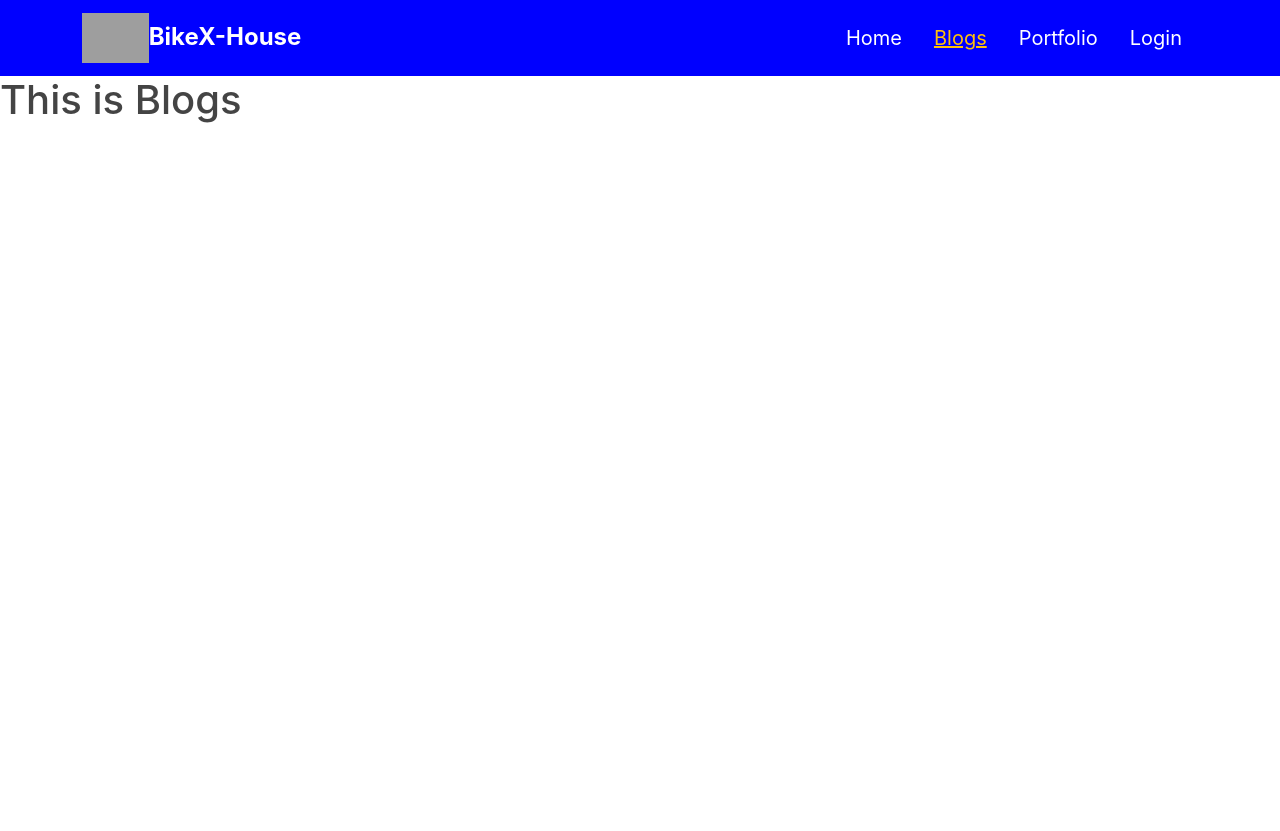
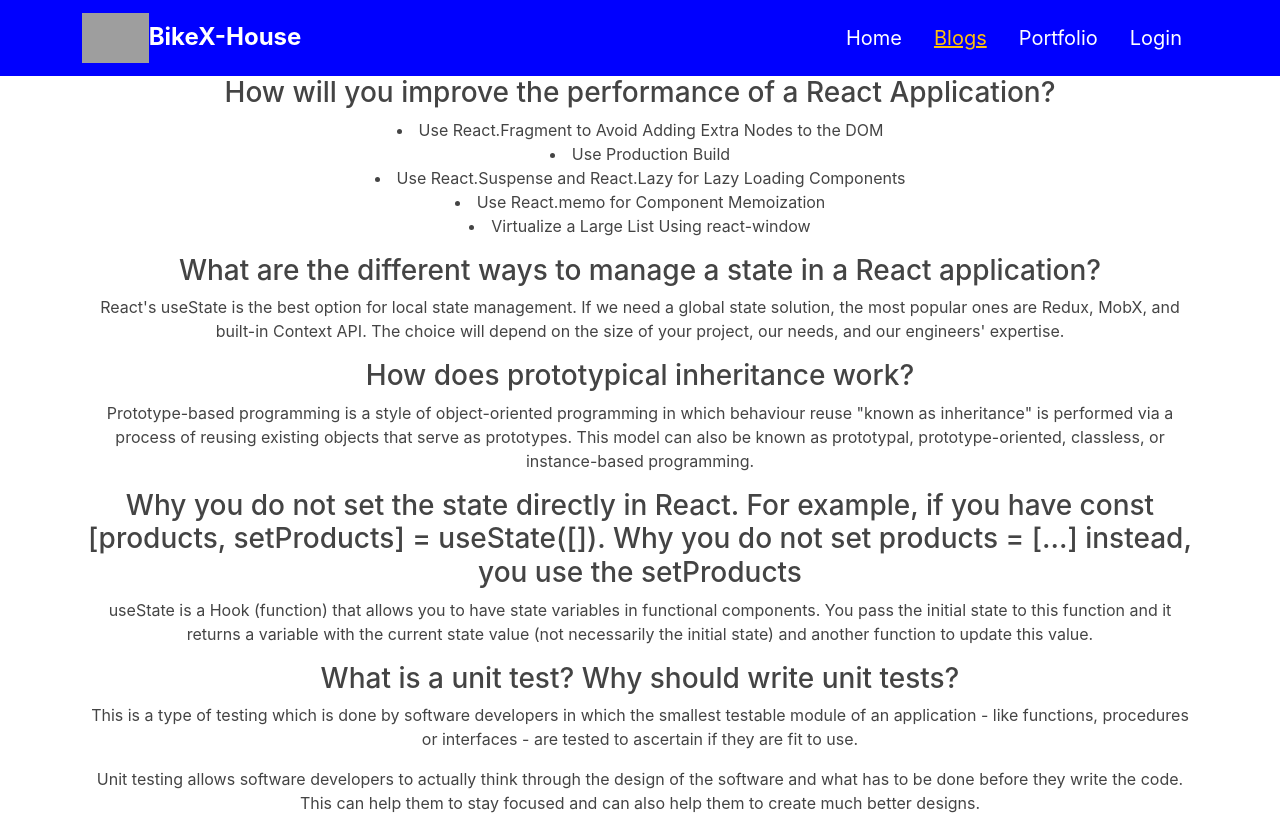
Before and after one commit to Jubayer-cmd/BikeX-House, a React (Create React App) app: page /blogs in a window 1280 px wide. Before the commit the page ends 800 px from the top, so only its background shows below. Built offline with nearby package versions, Linux system fonts and the light colour scheme; no server answers; grey boxes are pictures that could not be loaded.

Commit message:
blogs added

```diff
--- a/src/Components/Blogs/Blogs.js
+++ b/src/Components/Blogs/Blogs.js
@@ -2,8 +2,56 @@ import React from "react";
 
 const Blogs = () => {
   return (
-    <div>
-      <h1>This is Blogs</h1>
+    <div className="container text-center">
+      <h3>How will you improve the performance of a React Application?</h3>
+      <p>
+        <li>Use React.Fragment to Avoid Adding Extra Nodes to the DOM</li>
+        <li>Use Production Build</li>
+        <li>Use React.Suspense and React.Lazy for Lazy Loading Components</li>
+        <li>Use React.memo for Component Memoization</li>
+        <li>Virtualize a Large List Using react-window</li>
+      </p>
+      <h3>
+        What are the different ways to manage a state in a React application?
+      </h3>
+      <p>
+        React's useState is the best option for local state management. If we
+        need a global state solution, the most popular ones are Redux, MobX, and
+        built-in Context API. The choice will depend on the size of your
+        project, our needs, and our engineers' expertise.
+      </p>
+      <h3>How does prototypical inheritance work?</h3>
+      <p>
+        Prototype-based programming is a style of object-oriented programming in
+        which behaviour reuse "known as inheritance" is performed via a process
+        of reusing existing objects that serve as prototypes. This model can
+        also be known as prototypal, prototype-oriented, classless, or
+        instance-based programming.
+      </p>
+      <h3>
+        Why you do not set the state directly in React. For example, if you have
+        const [products, setProducts] = useState([]). Why you do not set
+        products = [...] instead, you use the setProducts
+      </h3>
+      <p>
+        useState is a Hook (function) that allows you to have state variables in
+        functional components. You pass the initial state to this function and
+        it returns a variable with the current state value (not necessarily the
+        initial state) and another function to update this value.
+      </p>
+      <h3>What is a unit test? Why should write unit tests?</h3>
+      <p>
+        This is a type of testing which is done by software developers in which
+        the smallest testable module of an application - like functions,
+        procedures or interfaces - are tested to ascertain if they are fit to
+        use.
+      </p>
+      <p>
+        Unit testing allows software developers to actually think through the
+        design of the software and what has to be done before they write the
+        code. This can help them to stay focused and can also help them to
+        create much better designs.
+      </p>
     </div>
   );
 };
--- a/src/Components/NotFound/NotFound.js
+++ b/src/Components/NotFound/NotFound.js
@@ -2,8 +2,13 @@ import React from "react";
 
 const NotFound = () => {
   return (
-    <div>
-      <h1>Error not found!</h1>
+    <div className="text-danger text-center">
+      <h1>Error not found!!</h1>
+      <img
+        className="img-fluid mx-auto"
+        src="https://miro.medium.com/max/800/1*hFwwQAW45673VGKrMPE2qQ.png"
+        alt=""
+      />
     </div>
   );
 };
--- a/src/Components/Purchase/Purchase.js
+++ b/src/Components/Purchase/Purchase.js
@@ -35,7 +35,7 @@ const Purchase = () => {
     ) {
       setActivityChanged(true);
       toast.error(
-        "Quantity should be bigger then minimum quantity and less than available quantity"
+        "Quantity should be bigger then minimum quantity and less than available quantity [Button has been disabled]"
       );
     } else {
       const quantity = event.target.quantity.value;
@@ -138,7 +138,7 @@ const Purchase = () => {
                 type="number"
                 name="quantity"
                 id=""
-                placeholder="Quantity"
+                placeholder={minimumQuantity}
                 required
               />{" "}
               <br />
```
